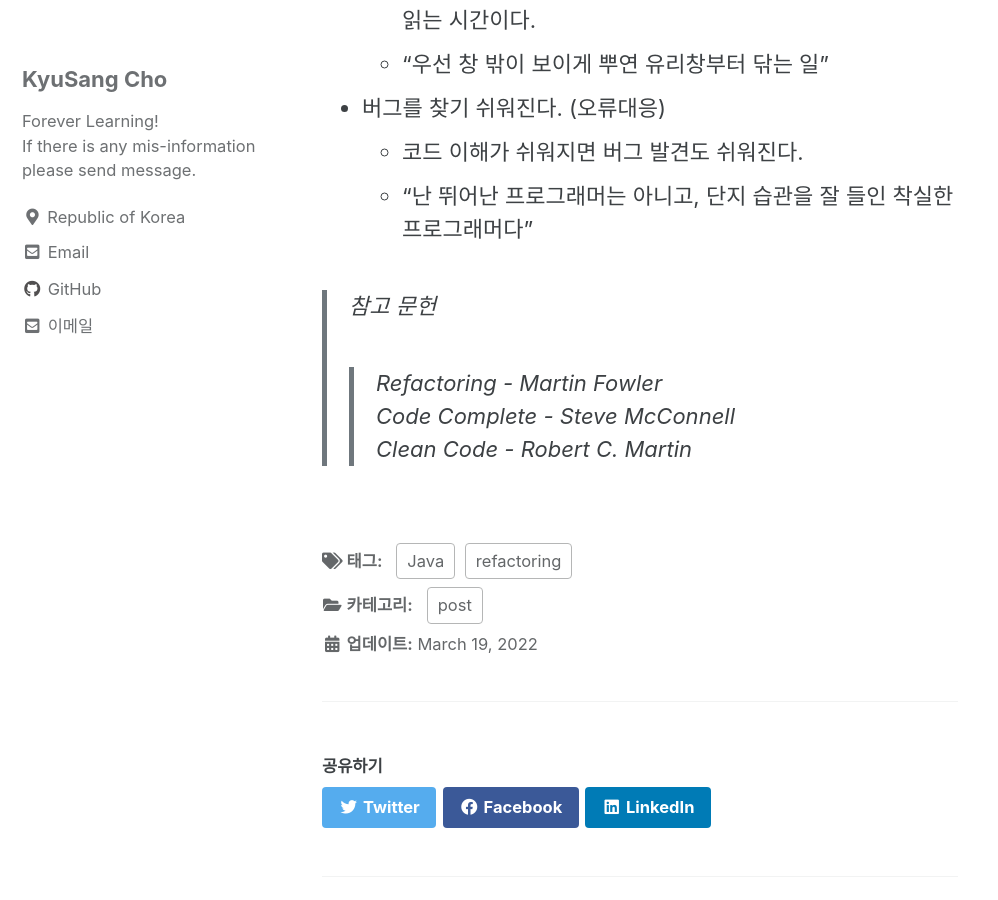
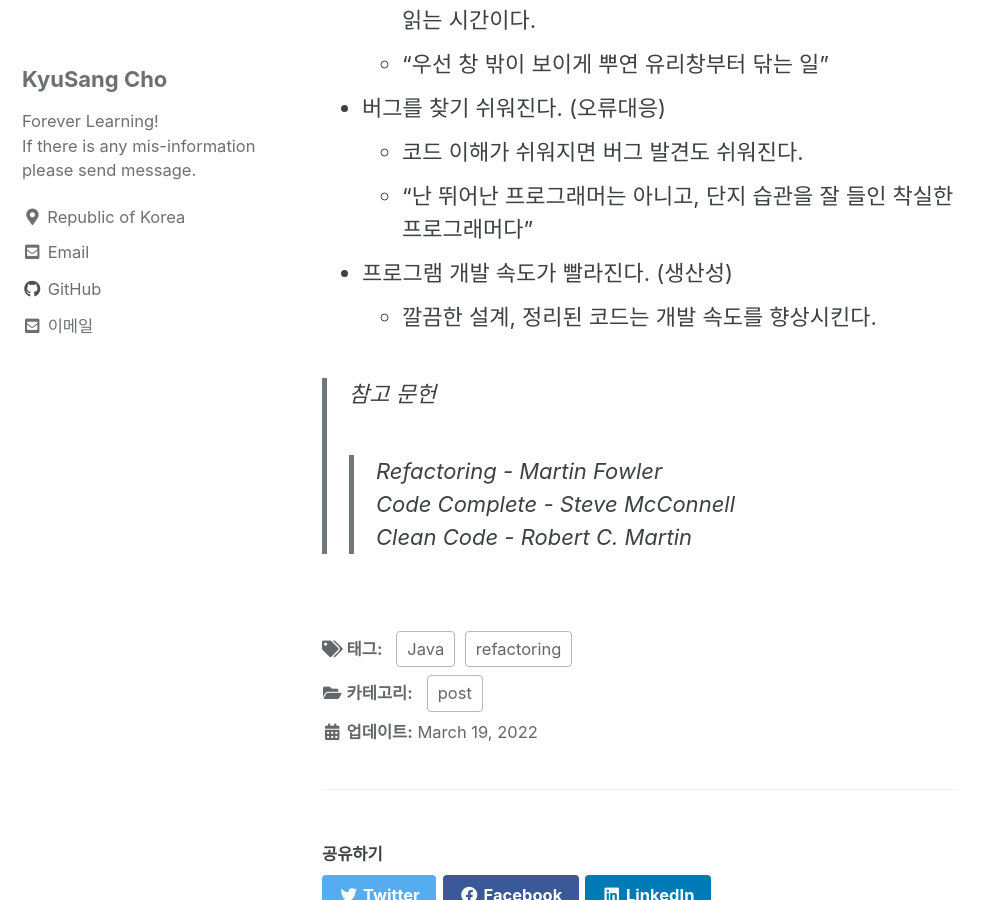
Before and after one commit to DevKS-Yet/DevKs-Yet.github.io, a Jekyll site: the page built from _posts/2022-03-19-54(post06).md, in a window 1280 px wide and 900 px high, scrolled down 4270 px. Shown: the whole window, without its empty margins (0-998 px from the left). Built offline with Jekyll 4.4.1, drawn with Linux system fonts in a browser that asks for light colours; cached includes are drawn as plain includes.

Commit message:
20220321

```diff
--- a/_posts/2022-03-19-54(post06).md
+++ b/_posts/2022-03-19-54(post06).md
@@ -85,6 +85,8 @@ tags:
 - 버그를 찾기 쉬워진다. (오류대응)
   - 코드 이해가 쉬워지면 버그 발견도 쉬워진다.
   - "난 뛰어난 프로그래머는 아니고, 단지 습관을 잘 들인 착실한 프로그래머다"
+- 프로그램 개발 속도가 빨라진다. (생산성)
+  - 깔끔한 설계, 정리된 코드는 개발 속도를 향상시킨다.
 
 
 > 참고 문헌
```
